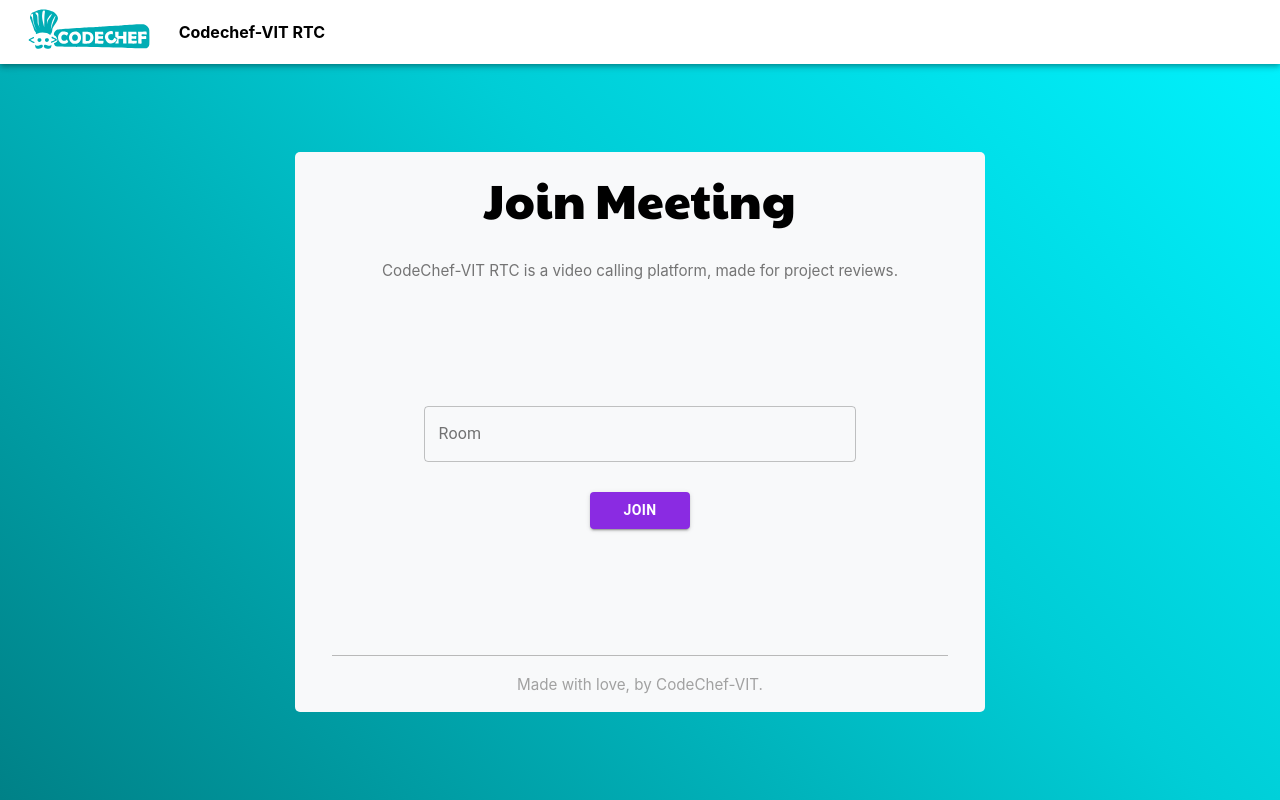
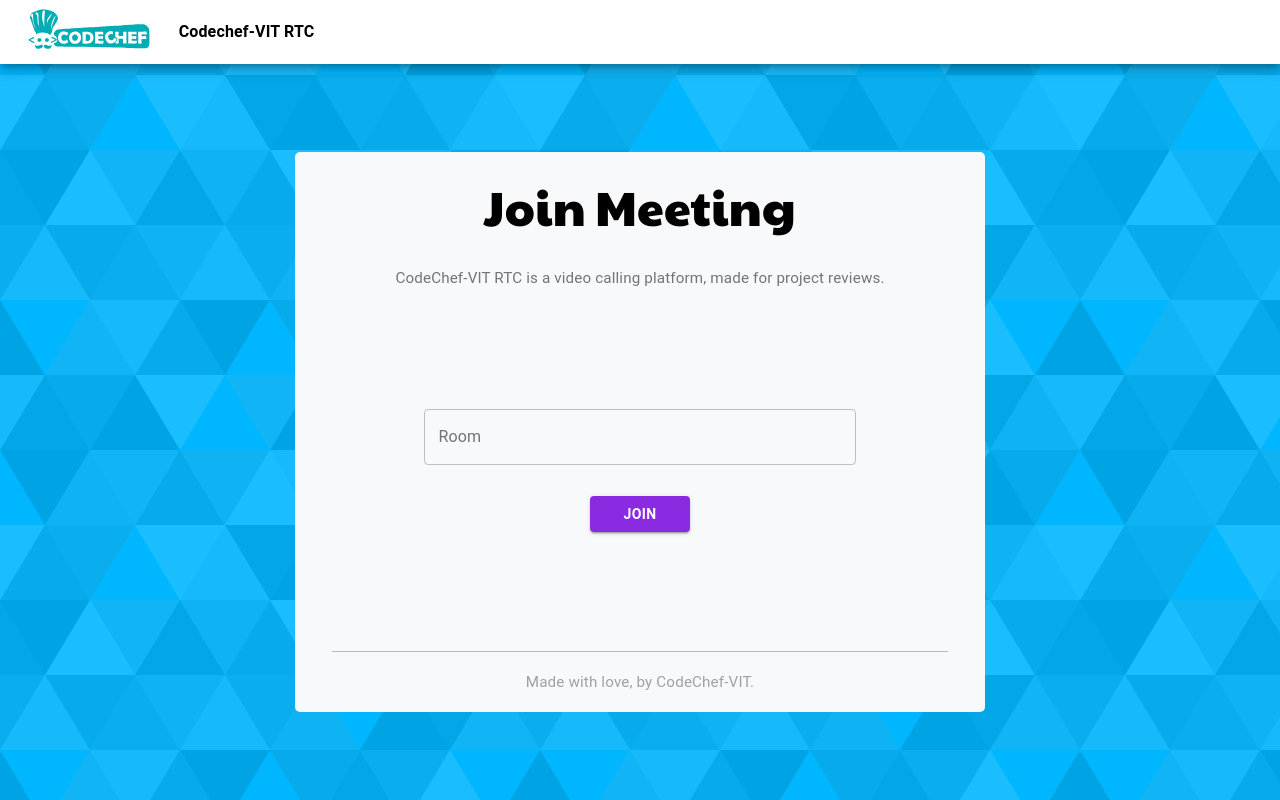
Before and after one commit to Sarthakbh321/Web-RTC, a React (Create React App) app: page / in a window 1280 px wide. Built offline with nearby package versions, Linux system fonts and the light colour scheme.

Commit message:
backgound change

```diff
--- a/src/App.js
+++ b/src/App.js
@@ -1,6 +1,6 @@
 import React from 'react';
 import {BrowserRouter as Router, Route} from "react-router-dom";
-import './App.css';
+
 import Join from './pages/Join';
 import Chat from './pages/Chat';
 import Navbar from './components/Navbar';
--- a/src/components/LoginForm.css
+++ b/src/components/LoginForm.css
@@ -45,8 +45,14 @@
 .form-head {
 	font-family: 'Paytone One', sans-serif !important;
 	font-size: 3rem !important;
-	margin-top: 3% !important;
+	margin-top: 4% !important;
 	text-align: center;
+}
+
+@media screen and (max-width: 440px) {
+	.form-head {
+		font-size: 2.4rem !important;
+	}
 }
 
 .form-subhead {
--- a/src/components/LoginForm.js
+++ b/src/components/LoginForm.js
@@ -9,7 +9,7 @@
 		<div className="form-container">
 			<div className="form-div">
 				<Typography variant="h4" className="form-head">Join Meeting</Typography>
-				<Typography variant="p" className="form-subhead">CodeChef-VIT RTC is a video calling platform, made for project reviews.</Typography>
+				<Typography className="form-subhead">CodeChef-VIT RTC is a video calling platform, made for project reviews.</Typography>
 				<div className="form">
 					<TextField
 						className="join-input"
@@ -20,7 +20,7 @@
 					<Button
 						className="join-btn"
 						variant="contained"
-						component={Link}
+						component={props.room.trim().length !== 0? Link: Button}
 						to={{
 							pathname: '/chat',
 							state: {
@@ -33,7 +33,7 @@
 						Join
 					</Button>
 				</div>
-				<Typography variant="p" className="form-footer">Made with love, by CodeChef-VIT.</Typography>
+				<Typography className="form-footer">Made with love, by CodeChef-VIT.</Typography>
 			</div>
 		</div>
 	)
--- a/src/components/Navbar.js
+++ b/src/components/Navbar.js
@@ -27,12 +27,12 @@
 	const classes = useStyles();
 	return (
 		<div className={classes.root}>
-			<AppBar position="static" className={classes.bar} elevation={4}>
+			<AppBar position="static" className={classes.bar} elevation={7}>
 				<Toolbar>
 					<Link to="/">
 						<img src="./CC LOGO-01.svg" className={classes.icon} alt="logo"/>
 					</Link>
-					<Typography variant="p" className={classes.navHead}>Codechef-VIT RTC</Typography>
+					<Typography className={classes.navHead}>Codechef-VIT RTC</Typography>
 				</Toolbar>
 			</AppBar>
 		</div>
--- a/src/index.css
+++ b/src/index.css
@@ -6,6 +6,7 @@
   -webkit-font-smoothing: antialiased;
   -moz-osx-font-smoothing: grayscale;
 
-  background: rgb(0,173,181);
-  background: linear-gradient(45deg, rgba(0,129,135,1) 0%, rgba(0,205,214,1) 58%, rgba(0,244,255,1) 100%);
+  /* background: rgb(0,173,181);
+  background: linear-gradient(45deg, rgba(0,129,135,1) 0%, rgba(0,205,214,1) 58%, rgba(0,244,255,1) 100%); */
+  background-image: url("/Large-Triangles.svg");
 }
```
Also changed, not shown: public/Large-Triangles.svg (added).
